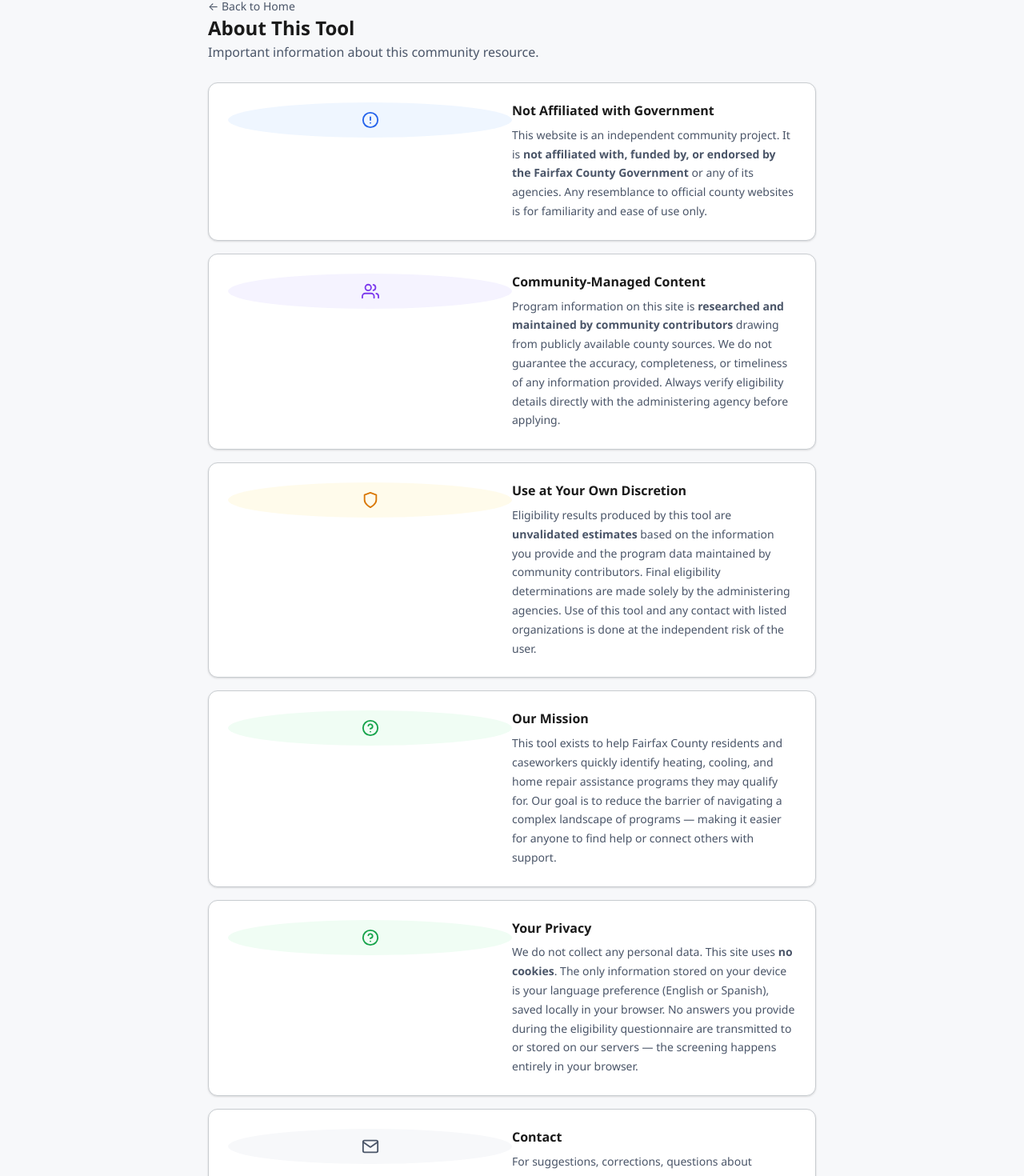
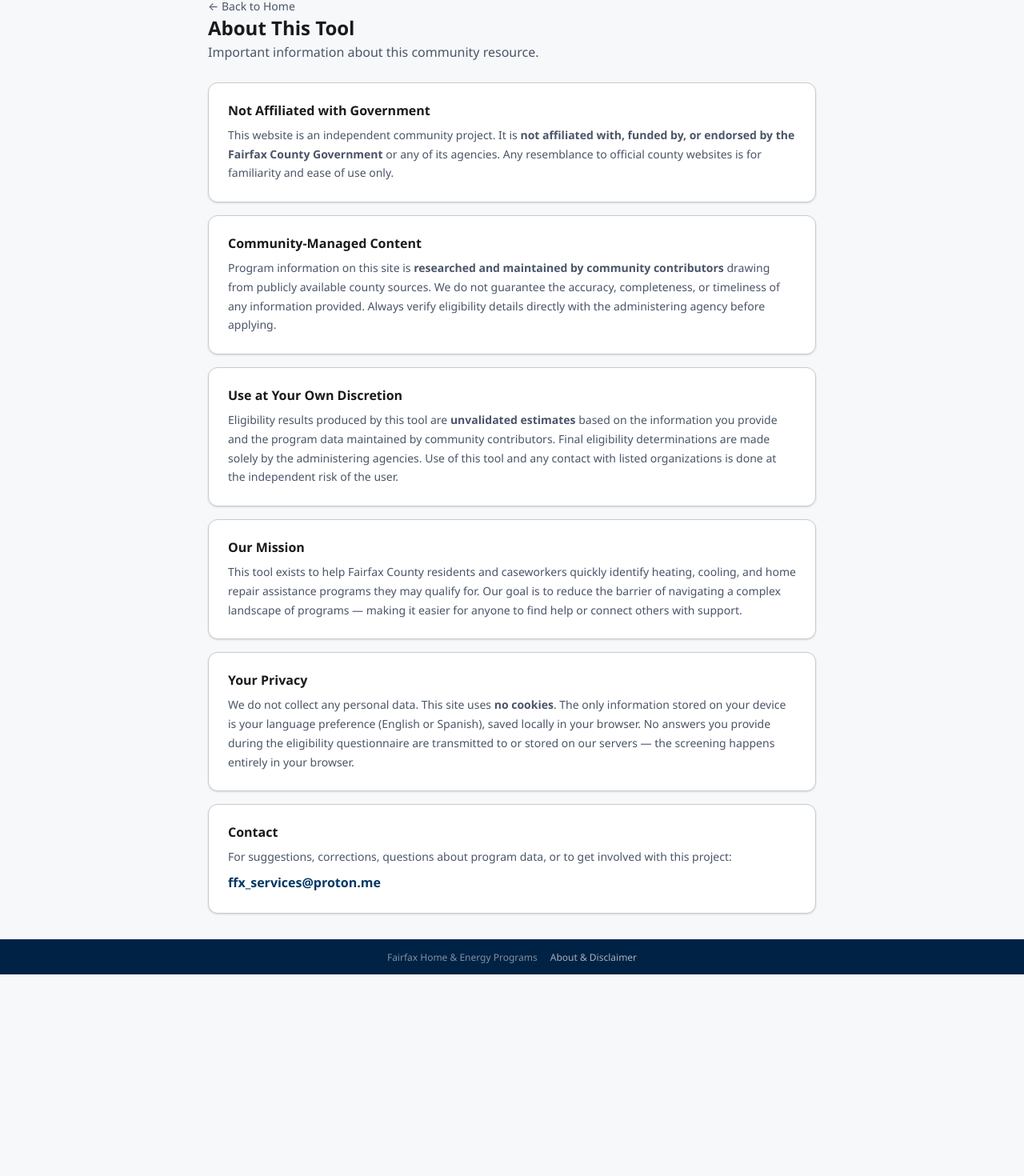
Before and after one commit to baiken315/ffx-repairs, a Vue app in the folder frontend/: page /about in a window 1280 px wide. Shown: the part 97-1567 px from the top of the page at 80% size. After the commit the page ends 1315 px from the top, so only its background shows below. Built offline with nearby package versions, Linux system fonts and the light colour scheme; no server answers.

Commit message:
delete svg icons that were stretched

```diff
--- a/frontend/src/views/AboutView.vue
+++ b/frontend/src/views/AboutView.vue
@@ -9,9 +9,6 @@
       <div class="about-sections">
         <!-- Not affiliated -->
         <section class="about-card">
-          <div class="about-icon about-icon--blue">
-            <svg xmlns="http://www.w3.org/2000/svg" width="22" height="22" viewBox="0 0 24 24" fill="none" stroke="currentColor" stroke-width="2" stroke-linecap="round" stroke-linejoin="round"><circle cx="12" cy="12" r="10"/><line x1="12" y1="8" x2="12" y2="12"/><line x1="12" y1="16" x2="12.01" y2="16"/></svg>
-          </div>
           <div>
             <h2 class="about-card__title">Not Affiliated with Government</h2>
             <p class="about-card__body">
@@ -22,9 +19,6 @@
 
         <!-- Community-managed -->
         <section class="about-card">
-          <div class="about-icon about-icon--purple">
-            <svg xmlns="http://www.w3.org/2000/svg" width="22" height="22" viewBox="0 0 24 24" fill="none" stroke="currentColor" stroke-width="2" stroke-linecap="round" stroke-linejoin="round"><path d="M17 21v-2a4 4 0 0 0-4-4H5a4 4 0 0 0-4 4v2"/><circle cx="9" cy="7" r="4"/><path d="M23 21v-2a4 4 0 0 0-3-3.87"/><path d="M16 3.13a4 4 0 0 1 0 7.75"/></svg>
-          </div>
           <div>
             <h2 class="about-card__title">Community-Managed Content</h2>
             <p class="about-card__body">
@@ -35,9 +29,6 @@
 
         <!-- Independent risk -->
         <section class="about-card">
-          <div class="about-icon about-icon--amber">
-            <svg xmlns="http://www.w3.org/2000/svg" width="22" height="22" viewBox="0 0 24 24" fill="none" stroke="currentColor" stroke-width="2" stroke-linecap="round" stroke-linejoin="round"><path d="M12 22s8-4 8-10V5l-8-3-8 3v7c0 6 8 10 8 10z"/></svg>
-          </div>
           <div>
             <h2 class="about-card__title">Use at Your Own Discretion</h2>
             <p class="about-card__body">
@@ -48,9 +39,6 @@
 
         <!-- Mission -->
         <section class="about-card">
-          <div class="about-icon about-icon--green">
-            <svg xmlns="http://www.w3.org/2000/svg" width="22" height="22" viewBox="0 0 24 24" fill="none" stroke="currentColor" stroke-width="2" stroke-linecap="round" stroke-linejoin="round"><circle cx="12" cy="12" r="10"/><path d="M9.09 9a3 3 0 0 1 5.83 1c0 2-3 3-3 3"/><line x1="12" y1="17" x2="12.01" y2="17"/></svg>
-          </div>
           <div>
             <h2 class="about-card__title">Our Mission</h2>
             <p class="about-card__body">
@@ -61,9 +49,6 @@
 
         <!-- Privacy -->
         <section class="about-card">
-          <div class="about-icon about-icon--green">
-            <svg xmlns="http://www.w3.org/2000/svg" width="22" height="22" viewBox="0 0 24 24" fill="none" stroke="currentColor" stroke-width="2" stroke-linecap="round" stroke-linejoin="round"><circle cx="12" cy="12" r="10"/><path d="M9.09 9a3 3 0 0 1 5.83 1c0 2-3 3-3 3"/><line x1="12" y1="17" x2="12.01" y2="17"/></svg>
-          </div>
           <div>
             <h2 class="about-card__title">Your Privacy</h2>
             <p class="about-card__body">
@@ -74,9 +59,6 @@
 
         <!-- Contact -->
         <section class="about-card about-card--center">
-          <div class="about-icon about-icon--gray">
-            <svg xmlns="http://www.w3.org/2000/svg" width="22" height="22" viewBox="0 0 24 24" fill="none" stroke="currentColor" stroke-width="2" stroke-linecap="round" stroke-linejoin="round"><path d="M4 4h16c1.1 0 2 .9 2 2v12c0 1.1-.9 2-2 2H4c-1.1 0-2-.9-2-2V6c0-1.1.9-2 2-2z"/><polyline points="22,6 12,13 2,6"/></svg>
-          </div>
           <div>
             <h2 class="about-card__title">Contact</h2>
             <p class="about-card__body">For suggestions, corrections, questions about program data, or to get involved with this project:</p>
@@ -142,20 +124,6 @@
 .about-card > div { min-width: 0; flex: 1; }
 .about-card--center { align-items: flex-start; }
 
-.about-icon {
-  flex-shrink: 0;
-  width: 44px;
-  height: 44px;
-  border-radius: 50%;
-  display: flex;
-  align-items: center;
-  justify-content: center;
-}
-.about-icon--blue   { background: #eff6ff; color: #2563eb; }
-.about-icon--purple { background: #f5f3ff; color: #7c3aed; }
-.about-icon--amber  { background: #fffbeb; color: #d97706; }
-.about-icon--green  { background: #f0fdf4; color: #16a34a; }
-.about-icon--gray   { background: var(--color-bg-muted); color: var(--color-text-muted); }
 
 .about-card__title {
   font-size: var(--text-base);
```
